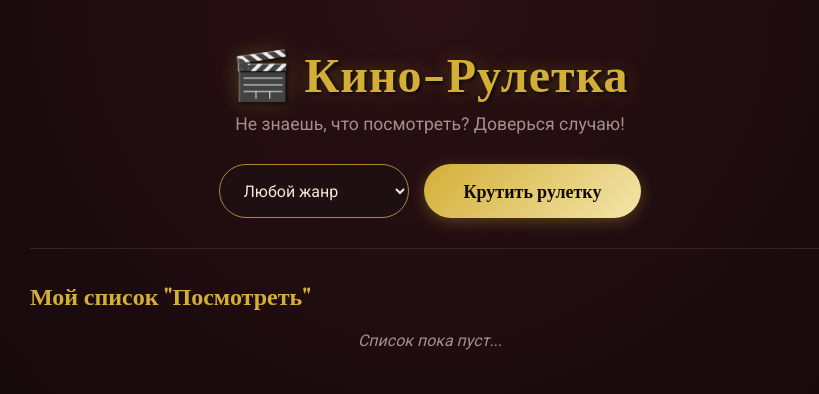
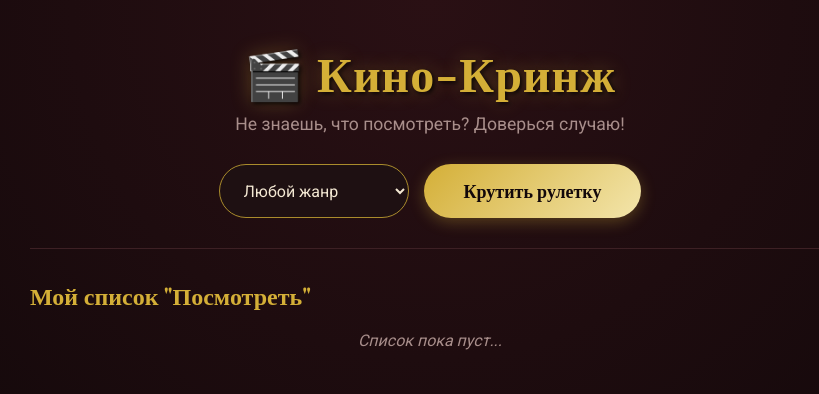
Before and after one commit to nikitabest22811-maker/movie-roulette, a plain HTML site: page index.html in a window 1280 px wide. Shown: the whole page, without its empty margins (210-1029 px from the left). Drawn offline with nearby package versions, Linux system fonts and the light colour scheme.

```diff
--- a/index.html
+++ b/index.html
@@ -3,7 +3,7 @@
 <head>
   <meta charset="UTF-8">
   <meta name="viewport" content="width=device-width, initial-scale=1.0">
-  <title>🎬 Кино-Рулетка</title>
+  <title>🎬 Кино-Кринж</title>
 
   <!-- Подключаем кинематографичные шрифты -->
   <link rel="preconnect" href="https://fonts.googleapis.com">
@@ -15,7 +15,7 @@
 </head>
 <body>
   <div class="container">
-    <h1>🎬 Кино-Рулетка</h1>
+    <h1>🎬 Кино-Кринж</h1>
     <p class="subtitle">Не знаешь, что посмотреть? Доверься случаю!</p>
 
     <div class="controls">
```
